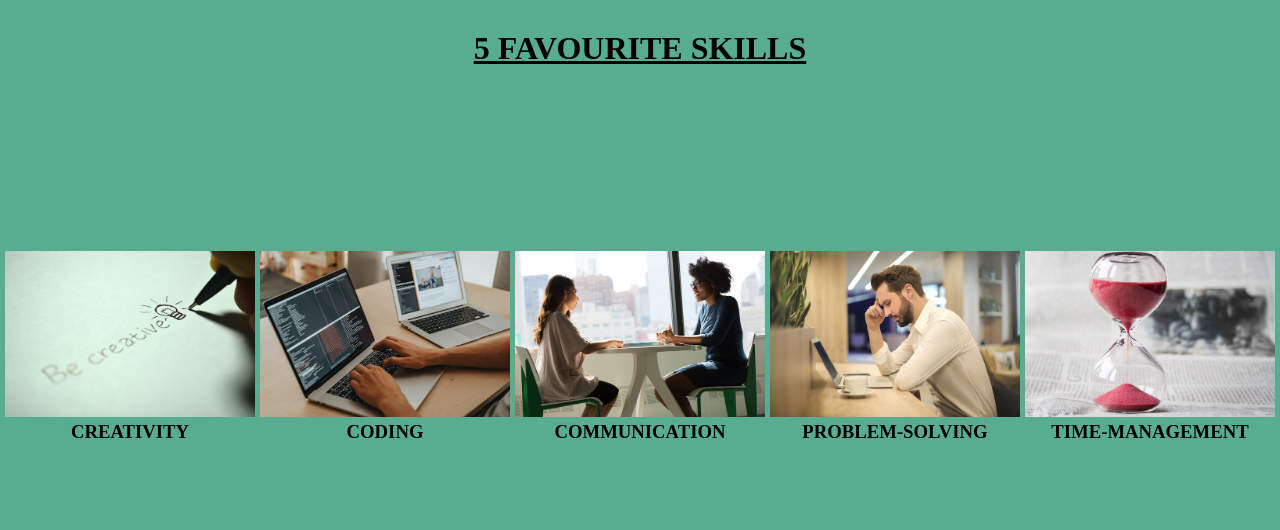
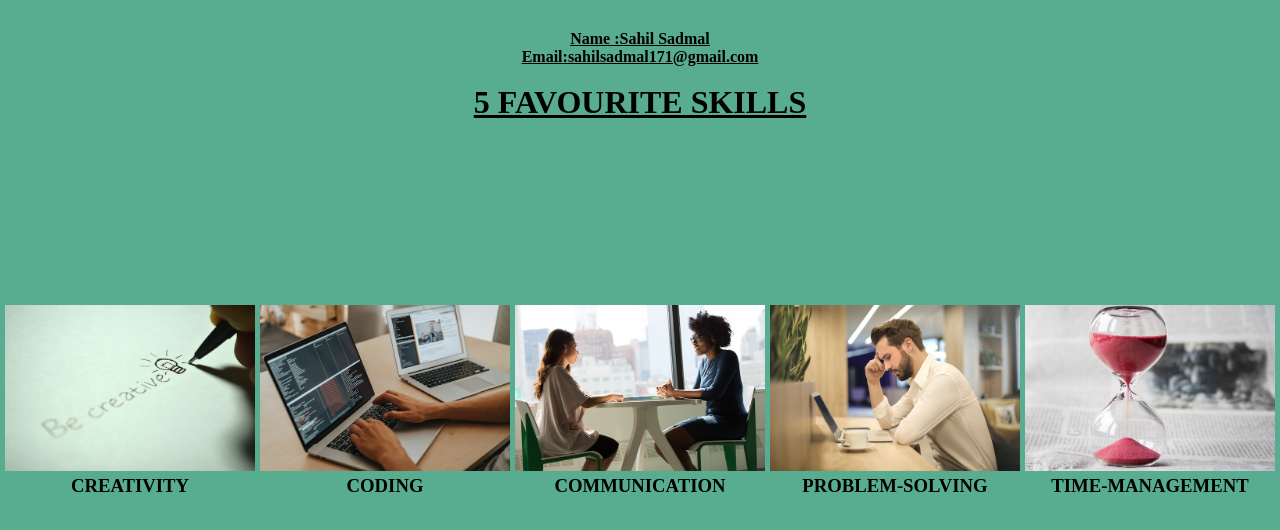
Before and after one commit to sadmal/multipleBranches, a plain HTML site: page index.html in a window 1280 px wide. Drawn offline with Linux system fonts and the light colour scheme.

Commit message:
Update index.html

```diff
--- a/index.html
+++ b/index.html
@@ -9,6 +9,9 @@
 </head>
 <body>
     <div class="heading">
+        <h4>Name :Sahil Sadmal</h4>
+        <h4>Email:sahilsadmal171@gmail.com</h4>
+        <br>
         <h1>5 FAVOURITE SKILLS</h1>
     </div>
     <div class="skills-details">
```
